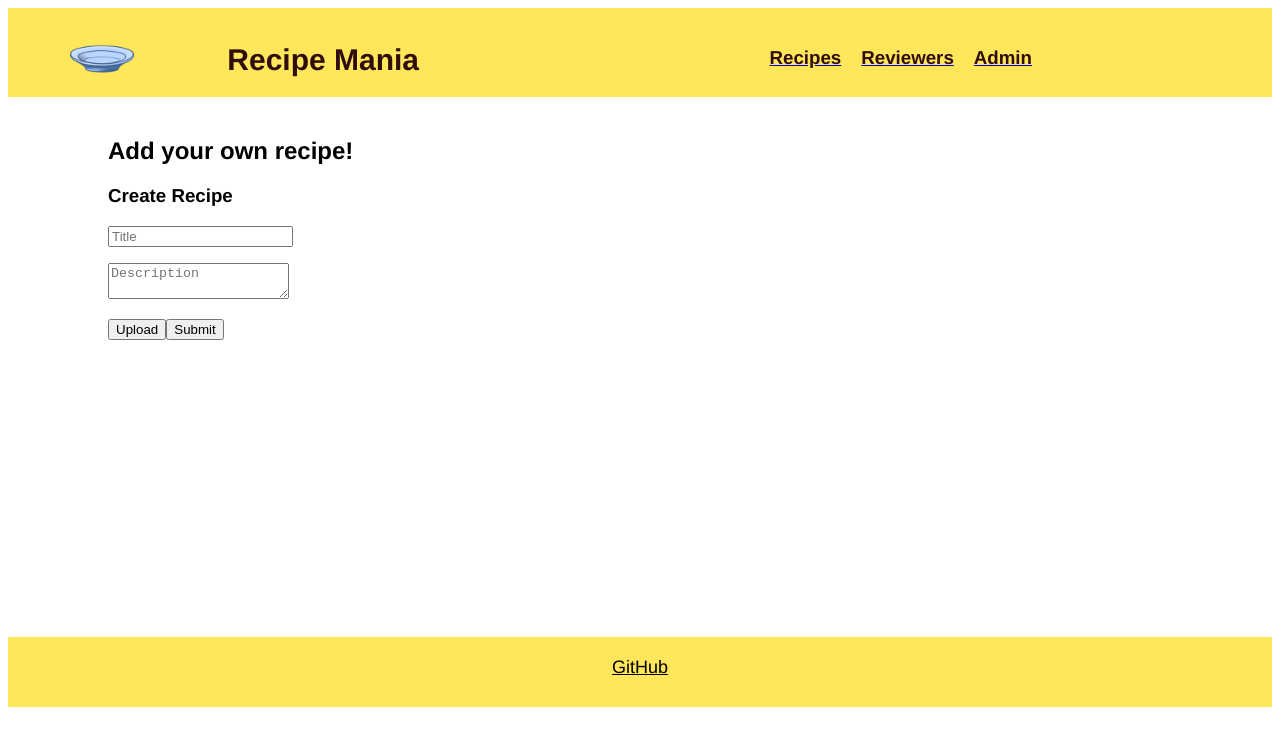
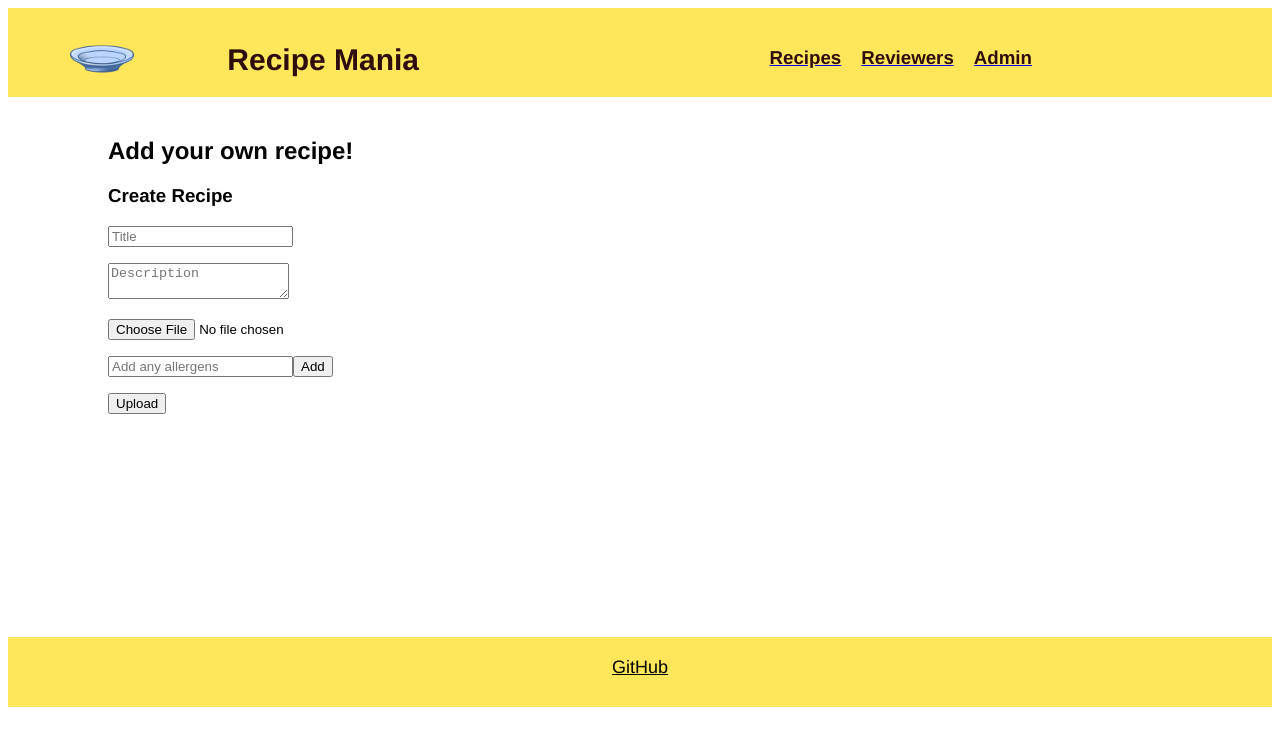
Before and after one commit to mpressler3/RecipeMania, a Vue app in the folder front-end/: page /admin in a window 1280 px wide. Shown: the top 746 px of the page. Built offline with nearby package versions, Linux system fonts and the light colour scheme; the HTML template or start-up script is replaced by a standard one.

Commit message:
foods can be created!

```diff
--- a/front-end/src/views/Admin.vue
+++ b/front-end/src/views/Admin.vue
@@ -13,13 +13,16 @@
         <p></p>
         <textarea v-model="description" placeholder="Description" />
         <p></p>
-        <button @click="uploadFood()">Upload</button>
-        <div class="form" v-if="addFood">
+        <input type="file" name="photo" @change="fileChanged" />
+
+        <div class="form">
           <p></p>
           <input v-model="singleAllergen" placeholder="Add any allergens" />
           <button @click="addAllergen">Add</button>
         </div>
-        <button @click="updateFood(addFood)">Submit</button>
+        <p></p>
+        <button @click="uploadFood()">Upload</button>
+        <!-- <button @click="updateFood(addFood)">Submit</button> -->
       </div>
     </div>
 
@@ -49,26 +52,25 @@ export default {
       addFood: null,
       reviews: [],
       recipes: [],
+      file: null,
     };
   },
   methods: {
-    async uploadPicture() {
+    fileChanged(event) {
+      this.file = event.target.files[0];
+    },
+    async uploadFood() {
       try {
         const formData = new FormData();
         formData.append("photo", this.file, this.file.name);
         let r1 = await axios.post("/api/photos", formData);
-        return r1;
-      } catch (error) {
-        console.log(error);
-      }
-    },
-    async uploadFood() {
-      try {
-        let r1 = await this.uploadPicture();
+
         let r2 = await axios.post("/api/food", {
           title: this.title,
           description: this.description,
+          allergens: this.allergens,
           path: r1.data.path,
+          reviews: this.reviews,
         });
         this.addFood = r2.data;
       } catch (error) {
@@ -76,7 +78,7 @@ export default {
       }
     },
     async addAllergen() {
-        this.addFood.allergens.push(this.singleAllergen);
+      this.allergens.push(this.singleAllergen);
       this.singleAllergen = "";
     },
     async updateFood(food) {
@@ -88,7 +90,7 @@ export default {
           reviews: this.food.reviews,
         });
         this.addFood = null;
-        } catch(error) {
+      } catch (error) {
         console.log(error);
       }
     },
--- a/front-end/vue.config.js
+++ b/front-end/vue.config.js
@@ -1,4 +1,5 @@
-const { defineConfig } = require('@vue/cli-service')
-module.exports = defineConfig({
-  transpileDependencies: true
-})
+module.exports = {
+  devServer: {
+    proxy: 'http://localhost:3000',
+  }
+}
```
Also changed, not shown: 2 other files (tests, documents, lock files or other folders). Lines whose indentation alone changed are shown as unchanged.
